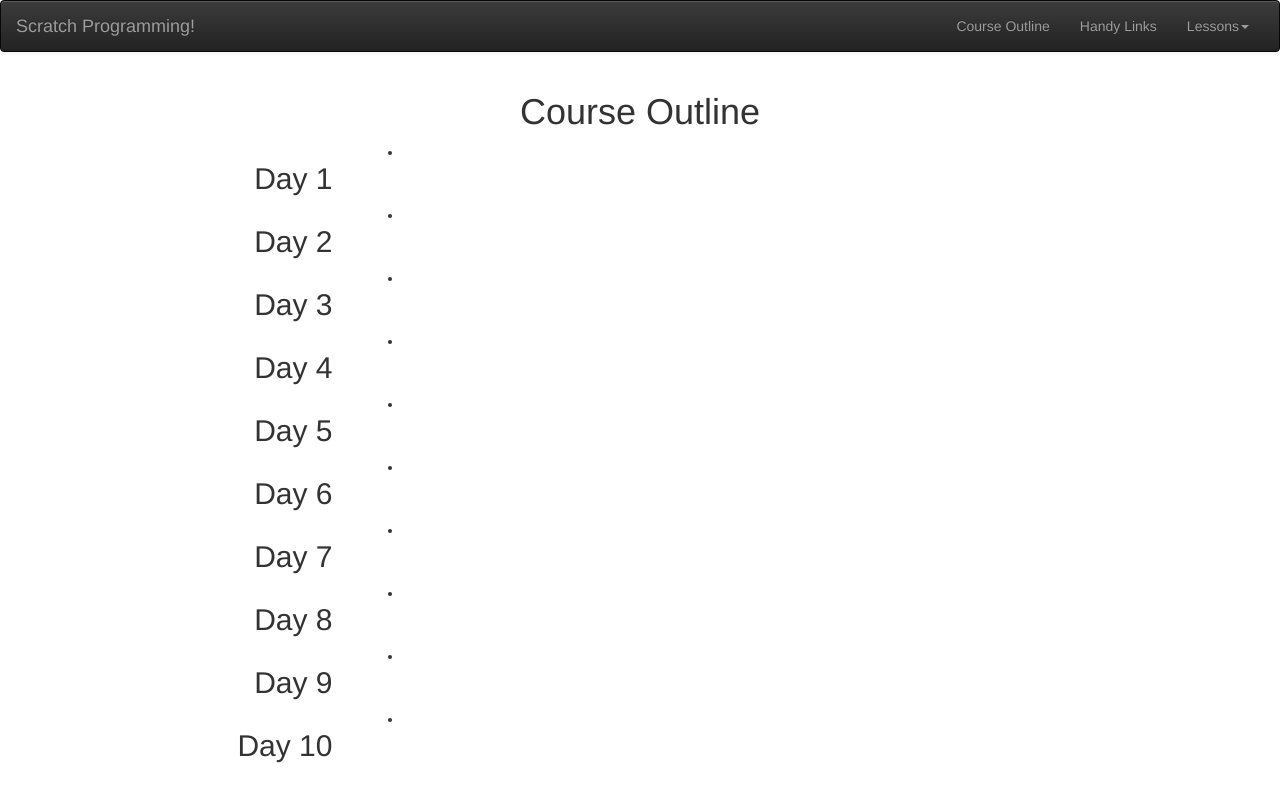
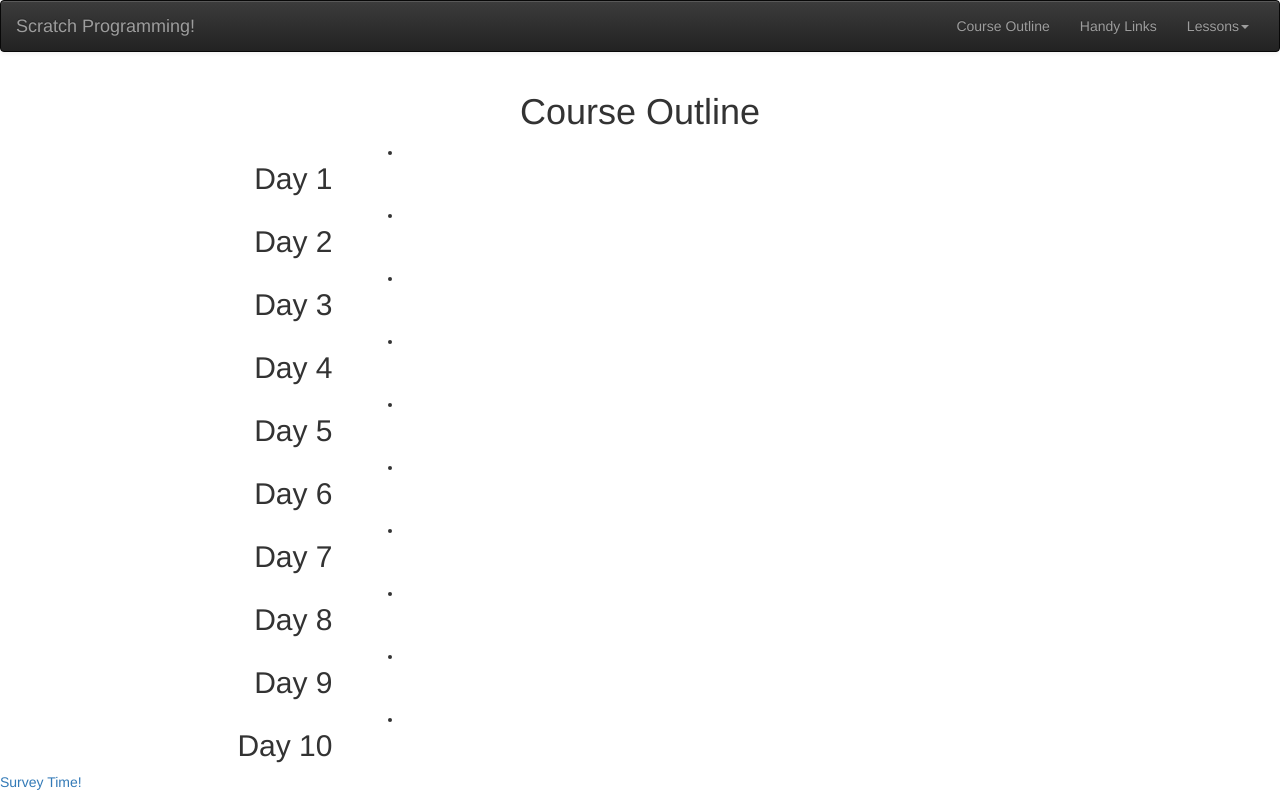
Before and after one commit to arturoceballos/arturoceballos.github.io, a plain HTML site: page index.html in a window 1280 px wide. Drawn offline with nearby package versions, Linux system fonts and the light colour scheme.

Commit message:
Update index.html

```diff
--- a/index.html
+++ b/index.html
@@ -185,6 +185,10 @@
 
     </div>
 
+    <div>
+        <a href="https://docs.google.com/forms/d/1yu4SGpE_abBuaWeyRRhf_WLXv3aqINYGrFFPC9A3F9Y/viewform">Survey Time!</a>
+    </div>
+
     <script src="http://code.jquery.com/jquery-2.1.4.min.js"></script>
     <!-- Latest compiled and minified JavaScript -->
     <script src="https://maxcdn.bootstrapcdn.com/bootstrap/3.3.5/js/bootstrap.min.js"></script>
```
